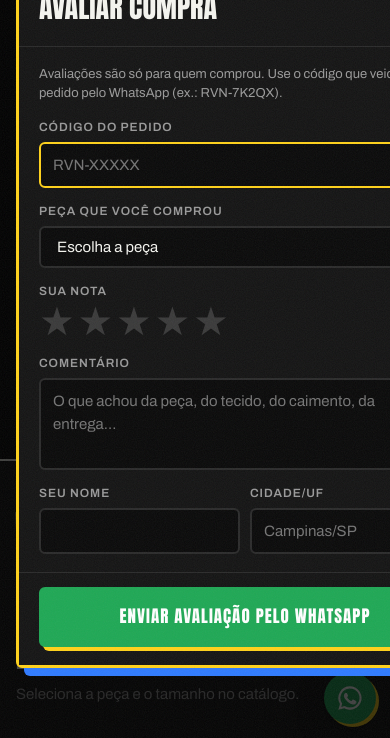
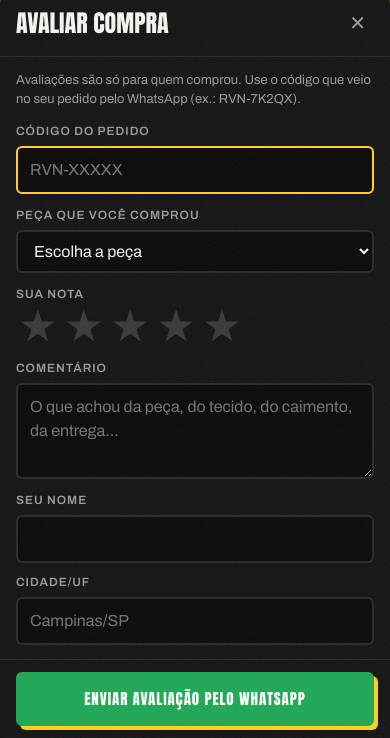
Before and after one commit to RavynCompany/ravyn-site, a plain HTML site: page index.html in a window 390 px wide. Both pictures are taken after a click on the button "AVALIAR MINHA COMPRA". Shown: the part 2258-2996 px from the top of the page. Drawn offline with Linux system fonts and the light colour scheme.

Commit message:
Corrige formulário de avaliação no celular
- Formulário não passa mais da borda da tela (campos com largura mínima)
- Campos com 16px para o iPhone não dar zoom ao tocar
- No celular o formulário abre como gaveta de baixo, com nome e cidade empilhados
- Rodapé da sacola mais compacto no celular

Co-Authored-By: Claude Opus 5.5 <noreply@anthropic.com>
Claude-Session: https://claude.ai/code/session_0189JFaJjxGuzbbXFMA4AQA1

```diff
--- a/css/style.css
+++ b/css/style.css
@@ -211,9 +211,9 @@ h2 { font-family: var(--bloco); font-size: clamp(36px, 5vw, 60px); text-transfor
 .card-aval .estrelas { font-size: 14px; letter-spacing: 1px; }
 
 /* modal */
-.modal-fundo { position: fixed; inset: 0; z-index: 45; background: rgba(0,0,0,.75); display: grid; place-items: center; padding: 16px; }
-.modal { width: min(520px, 100%); max-height: calc(100vh - 32px); display: flex; flex-direction: column; background: var(--carvao); border: 3px solid var(--neon); border-radius: var(--raio); box-shadow: 8px 8px 0 var(--azul); }
-.modal-corpo { overflow-y: auto; padding: 18px 20px; display: flex; flex-direction: column; gap: 14px; }
+.modal-fundo { position: fixed; inset: 0; z-index: 45; background: rgba(0,0,0,.75); display: grid; grid-template-columns: minmax(0, 520px); place-content: center; padding: 16px; }
+.modal { width: 100%; min-width: 0; max-height: calc(100vh - 32px); max-height: calc(100dvh - 32px); display: flex; flex-direction: column; background: var(--carvao); border: 3px solid var(--neon); border-radius: var(--raio); box-shadow: 8px 8px 0 var(--azul); }
+.modal-corpo { overflow-y: auto; overscroll-behavior: contain; padding: 18px 20px; display: flex; flex-direction: column; gap: 14px; }
 .modal-nota { font-size: 13px; color: var(--cinza); }
 .linha-campos > .campo-cidade { flex: 0 0 150px; }
 .estrelas-input { display: flex; gap: 4px; }
@@ -285,7 +285,8 @@ h2 { font-family: var(--bloco); font-size: clamp(36px, 5vw, 60px); text-transfor
 .linha-campos > .campo-uf { flex: 0 0 70px; }
 .cep-status { font-size: 12px; color: var(--cinza); padding-bottom: 12px; line-height: 1.3; }
 .campo select {
-  font: inherit; font-size: 15px; font-weight: 400; text-transform: none; letter-spacing: 0; color: var(--branco);
+  width: 100%; min-width: 0;
+  font: inherit; font-size: 16px; font-weight: 400; text-transform: none; letter-spacing: 0; color: var(--branco);
   background: var(--preto); border: 2px solid var(--linha); border-radius: var(--raio); padding: 10px 12px;
 }
 .campo select:focus { outline: none; border-color: var(--neon); }
@@ -329,8 +330,9 @@ h2 { font-family: var(--bloco); font-size: clamp(36px, 5vw, 60px); text-transfor
 .sacola-rodape { padding: 14px 20px 18px; border-top: 1px solid var(--linha); display: flex; flex-direction: column; gap: 10px; background: var(--carvao); }
 .campo { display: flex; flex-direction: column; gap: 6px; font-size: 12px; color: var(--cinza); text-transform: uppercase; letter-spacing: .08em; font-weight: 600; }
 .campo input, .campo textarea {
-  font: inherit; font-size: 15px; font-weight: 400; text-transform: none; letter-spacing: 0; color: var(--branco);
+  font: inherit; font-size: 16px; font-weight: 400; text-transform: none; letter-spacing: 0; color: var(--branco);
   background: var(--preto); border: 2px solid var(--linha); border-radius: var(--raio); padding: 10px 12px; resize: vertical;
+  width: 100%; min-width: 0;
 }
 .campo input:focus, .campo textarea:focus { outline: none; border-color: var(--neon); }
 .campo input.erro { border-color: #ff4d5e; background: rgba(255, 77, 94, .06); }
@@ -352,6 +354,19 @@ h2 { font-family: var(--bloco); font-size: clamp(36px, 5vw, 60px); text-transfor
   .hero-logo { display: none; }
 }
 @media (max-width: 640px) {
+  .modal-fundo { padding: 0; grid-template-columns: 100%; align-content: end; }
+  .sacola-rodape { gap: 6px; padding: 10px 16px calc(12px + env(safe-area-inset-bottom)); }
+  .total { padding: 0; }
+  .total strong { font-size: 26px; }
+  .modal { max-height: 92vh; max-height: 92dvh; border-width: 3px 0 0; border-radius: 16px 16px 0 0; box-shadow: none; }
+  .modal .sacola-topo { padding: 14px 16px; }
+  .modal .sacola-topo h3 { font-size: 24px; }
+  .modal-corpo { padding: 14px 16px; gap: 12px; }
+  .modal .sacola-rodape { padding: 12px 16px calc(12px + env(safe-area-inset-bottom)); }
+  .modal .linha-campos { flex-direction: column; align-items: stretch; }
+  .modal .linha-campos > .campo-cidade { flex: 1 1 auto; }
+  .estrelas-input button { font-size: 38px; padding: 0 4px; }
+  .modal .btn-whats { font-size: 15px; padding: 14px 12px; }
   .nav { display: none; }
   .btn-sacola { margin-left: auto; }
   .marca img { height: 46px; }
```
